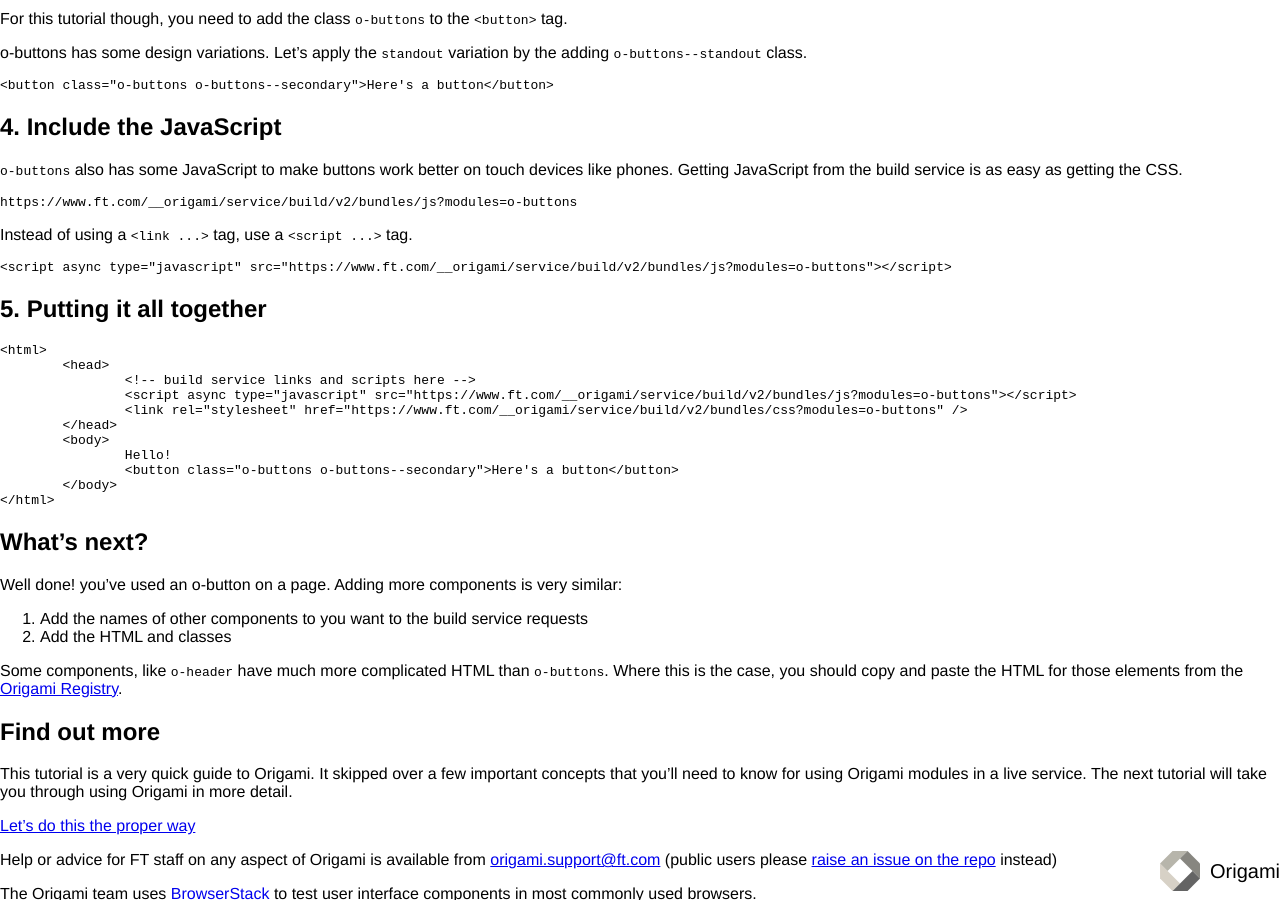
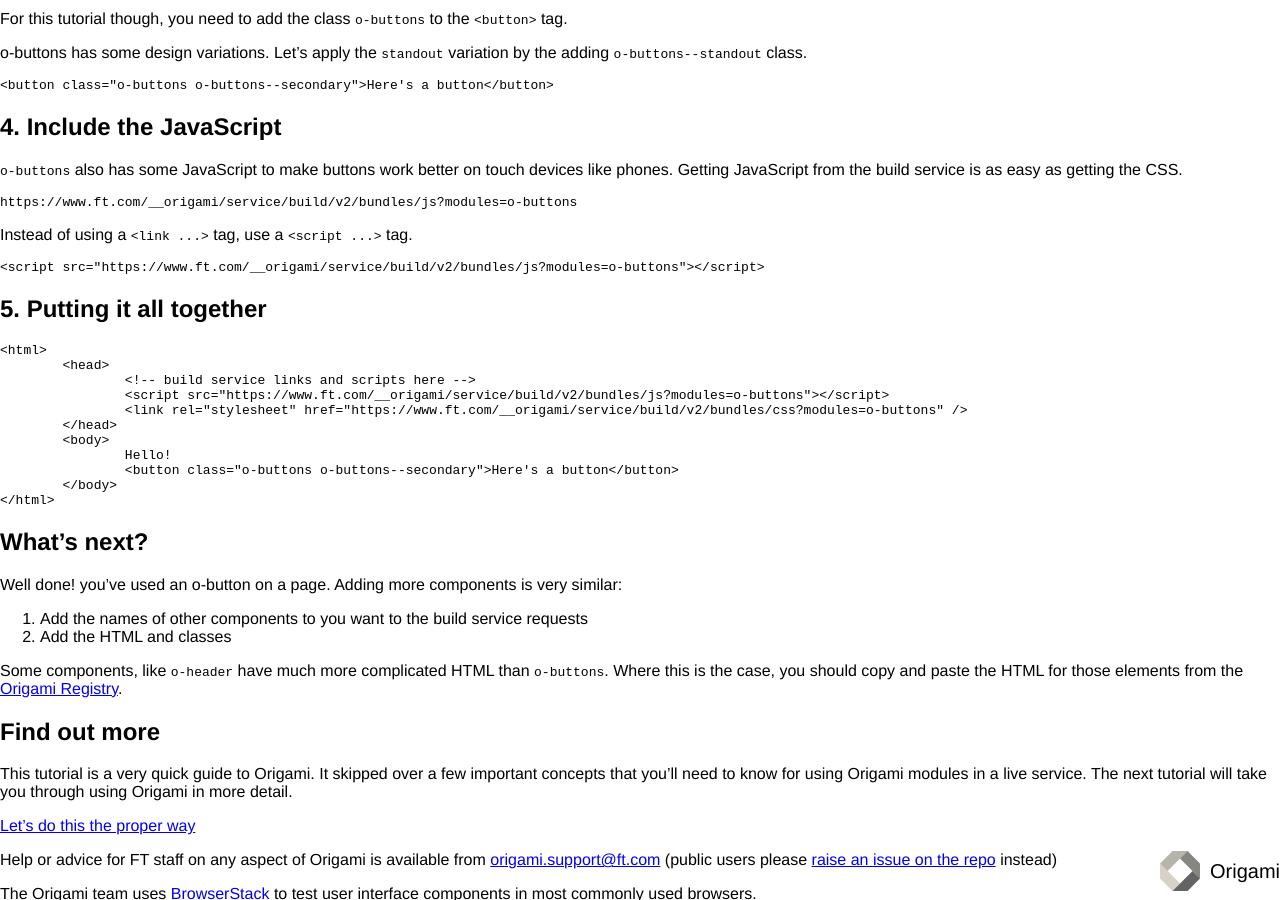
Before and after one commit to Financial-Times/ft-origami, a Jekyll site: the page built from docs/developer-guide/quick-start-guide.md, in a window 1280 px wide and 900 px high, scrolled down 1329 px. Built offline with Jekyll 4.4.1, drawn with Linux system fonts in a browser that asks for light colours; nearby versions of some CDN libraries; comment, search, counter and statistics services are not loaded; a style sheet for code colours, icons or effects is not loaded; part of the change alters nothing that is shown.

Commit message:
fix invalid script type (#589)
* fix invalid script type

* moar changes

````diff
--- a/docs/developer-guide/quick-start-guide.md
+++ b/docs/developer-guide/quick-start-guide.md
@@ -81,7 +81,7 @@ https://www.ft.com/__origami/service/build/v2/bundles/js?modules=o-buttons
 Instead of using a `<link ...>` tag, use a `<script ...>` tag.
 
 ```
-<script async type="javascript" src="https://www.ft.com/__origami/service/build/v2/bundles/js?modules=o-buttons"></script>
+<script src="https://www.ft.com/__origami/service/build/v2/bundles/js?modules=o-buttons"></script>
 ```
 
 ## 5. Putting it all together
@@ -90,7 +90,7 @@ Instead of using a `<link ...>` tag, use a `<script ...>` tag.
 <html>
 	<head>
 		<!-- build service links and scripts here -->
-		<script async type="javascript" src="https://www.ft.com/__origami/service/build/v2/bundles/js?modules=o-buttons"></script>
+		<script src="https://www.ft.com/__origami/service/build/v2/bundles/js?modules=o-buttons"></script>
 		<link rel="stylesheet" href="https://www.ft.com/__origami/service/build/v2/bundles/css?modules=o-buttons" />
 	</head>
 	<body>
````
